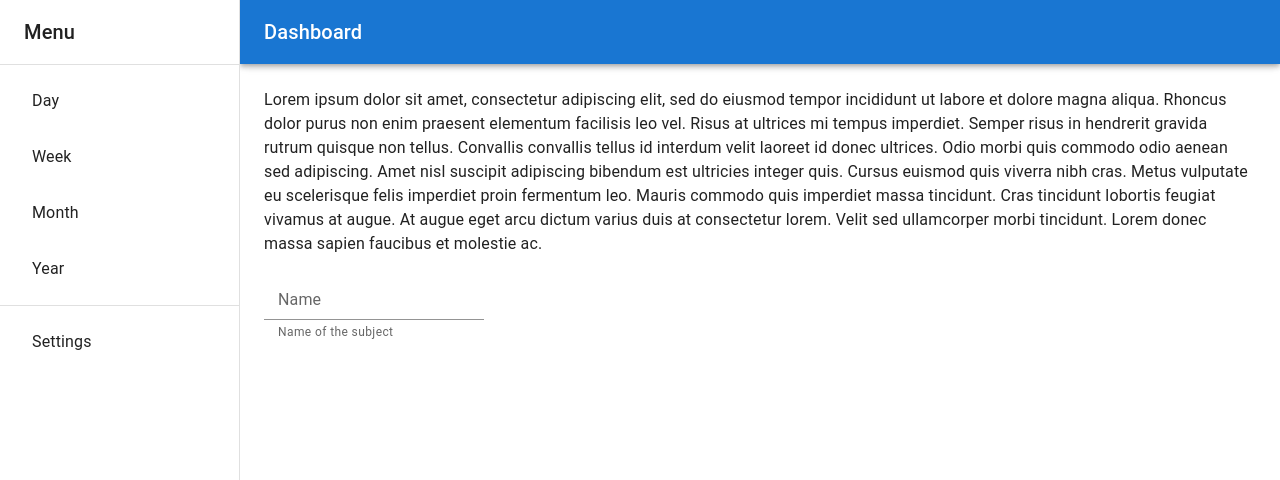
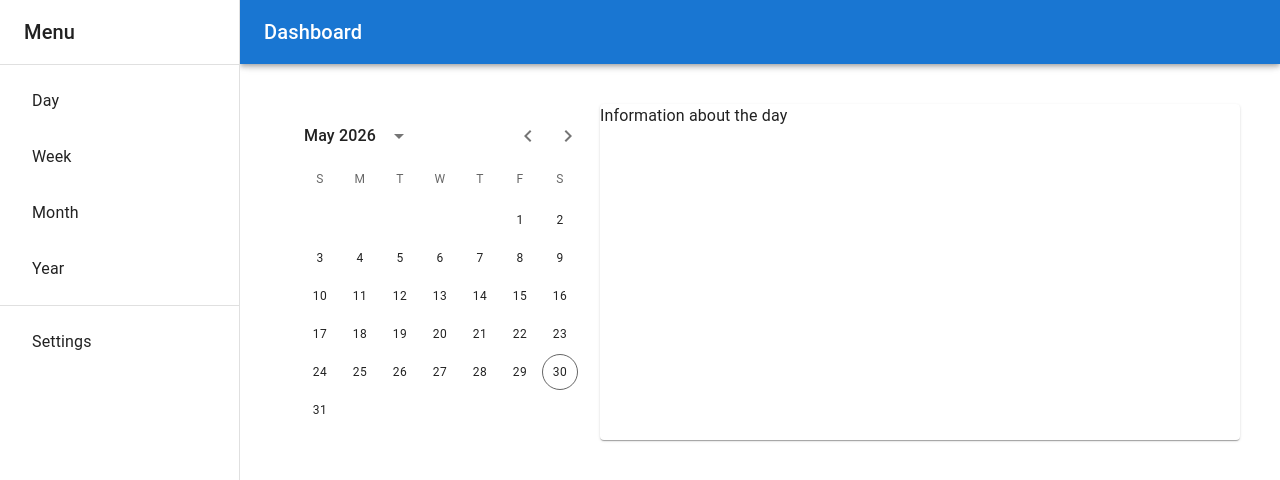
Before and after one commit to Jane-Coding/Schedule, a React (Vite) app in the folder frontend/: page /month in a window 1280 px wide. Shown: the top 480 px of the page. Built offline with nearby package versions, Linux system fonts and the light colour scheme.

Commit message:
design update on pages

```diff
--- a/frontend/package.json
+++ b/frontend/package.json
@@ -14,6 +14,8 @@
     "@emotion/styled": "^11.14.1",
     "@mui/icons-material": "^7.3.8",
     "@mui/material": "^7.3.8",
+    "@mui/x-date-pickers": "^9.3.0",
+    "dayjs": "^1.11.21",
     "react": "^19.2.0",
     "react-dom": "^19.2.0",
     "react-router": "^7.15.1"
--- a/frontend/src/App.jsx
+++ b/frontend/src/App.jsx
@@ -8,13 +8,8 @@ import Typography from "@mui/material/Typography";
 import Divider from "@mui/material/Divider";
 import ListItem from "@mui/material/ListItem";
 import ListItemButton from "@mui/material/ListItemButton";
-import ListItemIcon from "@mui/material/ListItemIcon";
-import ListItemText from "@mui/material/ListItemText";
 
 import { Outlet, NavLink } from "react-router";
-
-import Dashboard from "./Dashboard";
-import TodayPage from "./TodayPage";
 
 const drawerWidth = 240;
 
--- a/frontend/src/Dashboard.jsx
+++ /dev/null
@@ -1,27 +0,0 @@
-import Typography from "@mui/material/Typography";
-
-import DenseTable from "./WeekPage";
-import AddSubject from "./AddSubject";
-
-export default function PermanentDrawerLeft() {
-  return (
-    <>
-      <Typography sx={{ marginBottom: 2 }}>
-        Lorem ipsum dolor sit amet, consectetur adipiscing elit, sed do eiusmod
-        tempor incididunt ut labore et dolore magna aliqua. Rhoncus dolor purus
-        non enim praesent elementum facilisis leo vel. Risus at ultrices mi
-        tempus imperdiet. Semper risus in hendrerit gravida rutrum quisque non
-        tellus. Convallis convallis tellus id interdum velit laoreet id donec
-        ultrices. Odio morbi quis commodo odio aenean sed adipiscing. Amet nisl
-        suscipit adipiscing bibendum est ultricies integer quis. Cursus euismod
-        quis viverra nibh cras. Metus vulputate eu scelerisque felis imperdiet
-        proin fermentum leo. Mauris commodo quis imperdiet massa tincidunt. Cras
-        tincidunt lobortis feugiat vivamus at augue. At augue eget arcu dictum
-        varius duis at consectetur lorem. Velit sed ullamcorper morbi tincidunt.
-        Lorem donec massa sapien faucibus et molestie ac.
-      </Typography>
-
-      <AddSubject></AddSubject>
-    </>
-  );
-}
--- /dev/null
+++ b/frontend/src/MonthPage.jsx
@@ -0,0 +1,19 @@
+import { LocalizationProvider } from "@mui/x-date-pickers/LocalizationProvider";
+import { AdapterDayjs } from "@mui/x-date-pickers/AdapterDayjs";
+import { DateCalendar } from "@mui/x-date-pickers/DateCalendar";
+
+import Box from "@mui/material/Box";
+import Paper from "@mui/material/Paper";
+
+export default function MonthPage() {
+  return (
+    <>
+      <Box sx={{ display: "flex", justifyContent: "space-between", p: 1, m: 1}}>
+        <LocalizationProvider dateAdapter={AdapterDayjs} sx={{ flex: 1}}>
+          <DateCalendar />
+        </LocalizationProvider>
+        <Paper sx={{ flex: 1}}>Information about the day</Paper>
+      </Box>
+    </>
+  );
+}
--- a/frontend/src/TodayPage.jsx
+++ b/frontend/src/TodayPage.jsx
@@ -1,13 +1,17 @@
-import Box from "@mui/material/Box"
+import Box from "@mui/material/Box";
+import Paper from "@mui/material/Paper";
 import Table from "@mui/material/Table";
 import TableBody from "@mui/material/TableBody";
 import TableCell from "@mui/material/TableCell";
 import TableContainer from "@mui/material/TableContainer";
 import TableHead from "@mui/material/TableHead";
 import TableRow from "@mui/material/TableRow";
+import TableFooter from "@mui/material/TableFooter";
 import Chip from "@mui/material/Chip";
-import TextField from '@mui/material/TextField';
-import Paper from "@mui/material/Paper";
+import TextField from "@mui/material/TextField";
+import Button from "@mui/material/Button";
+import Typography from "@mui/material/Typography";
+import Divider from "@mui/material/Divider";
 
 function createData(subjectName, hashtags, time) {
   return { subjectName, hashtags, time };
@@ -25,8 +29,16 @@ export default function TodayPage() {
   return (
     <>
       <Box>
-      <TextField id="outlined-search" label="Search for subject" type="search" />
-      <TextField id="outlined-search" label="Search for hashtag" type="search" />
+        <TextField
+          id="outlined-search"
+          label="Search for subject"
+          type="search"
+        />
+        <TextField
+          id="outlined-search"
+          label="Search for hashtag"
+          type="search"
+        />
       </Box>
       <TableContainer component={Paper}>
         <Table sx={{ minWidth: 650 }} aria-label="simple table">
@@ -35,7 +47,14 @@ export default function TodayPage() {
               <TableCell>№</TableCell>
               <TableCell>Today's study</TableCell>
               <TableCell>Hashtags</TableCell>
-            <TableCell align="center">Time spent, min</TableCell>
+              <TableCell align="center">Time spent today, min</TableCell>
+              <TableCell
+                align="center"
+                sx={{ display: "flex", justifyContent: "space-evenly" }}
+              >
+                <Typography>Add time, min</Typography>
+                <Button variant="contained">Add all</Button>
+              </TableCell>
             </TableRow>
           </TableHead>
           <TableBody>
@@ -45,7 +64,7 @@ export default function TodayPage() {
                 sx={{ "&:last-child td, &:last-child th": { border: 0 } }}
               >
                 <TableCell component="th" scope="row">
-                {index+1}
+                  {index + 1}
                 </TableCell>
                 <TableCell component="th" scope="row">
                   {row.subjectName}
@@ -54,10 +73,28 @@ export default function TodayPage() {
                   <Chip label={row.hashtags} variant="outlined" />
                 </TableCell>
                 <TableCell align="center">{row.time}</TableCell>
+                <TableCell
+                  align="center"
+                  sx={{ display: "flex", justifyContent: "space-evenly" }}
+                >
+                  <TextField
+                    id="outlined-search"
+                    label="Add time"
+                    type="search"
+                  />
+                  <Button variant="contained">Add</Button>
+                </TableCell>
               </TableRow>
             ))}
           </TableBody>
         </Table>
+        <Divider />
+        <TableFooter>
+          <TableRow>
+            <TableCell>Total time spent today</TableCell>
+            <TableCell>Time</TableCell>
+          </TableRow>
+        </TableFooter>
       </TableContainer>
     </>
   );
--- a/frontend/src/WeekPage.jsx
+++ b/frontend/src/WeekPage.jsx
@@ -48,6 +48,7 @@ export default function WeekPage() {
             <TableCell align="center">Friday</TableCell>
             <TableCell align="center">Saturday</TableCell>
             <TableCell align="center">Sunday</TableCell>
+            <TableCell align="center">Total time per week</TableCell>
           </TableRow>
         </TableHead>
         <TableBody>
@@ -66,6 +67,7 @@ export default function WeekPage() {
               <TableCell align="center">{row.friday}</TableCell>
               <TableCell align="center">{row.saturday}</TableCell>
               <TableCell align="center">{row.sunday}</TableCell>
+              <TableCell align="center"></TableCell>
             </TableRow>
           ))}
         </TableBody>
--- a/frontend/src/main.jsx
+++ b/frontend/src/main.jsx
@@ -6,7 +6,7 @@ import App from "./App.jsx";
 import TodayPage from "./TodayPage.jsx";
 import DenseTable from "./WeekPage.jsx";
 import WeekPage from "./WeekPage.jsx";
-import Dashboard from "./Dashboard.jsx";
+import MonthPage from "./MonthPage.jsx";
 
 createRoot(document.getElementById("root")).render(
   <StrictMode>
@@ -15,7 +15,7 @@ createRoot(document.getElementById("root")).render(
         <Route path="/" element={<App />}>
           <Route path="/today" element={<TodayPage />} />
           <Route path="/week" element={<WeekPage />} />
-          <Route path="/month" element={<Dashboard />} />
+          <Route path="/month" element={<MonthPage />} />
         </Route>
       </Routes>
     </BrowserRouter>
```
Also changed, not shown: 1 other file (tests, documents, lock files or other folders). Lines whose indentation alone changed are shown as unchanged.
